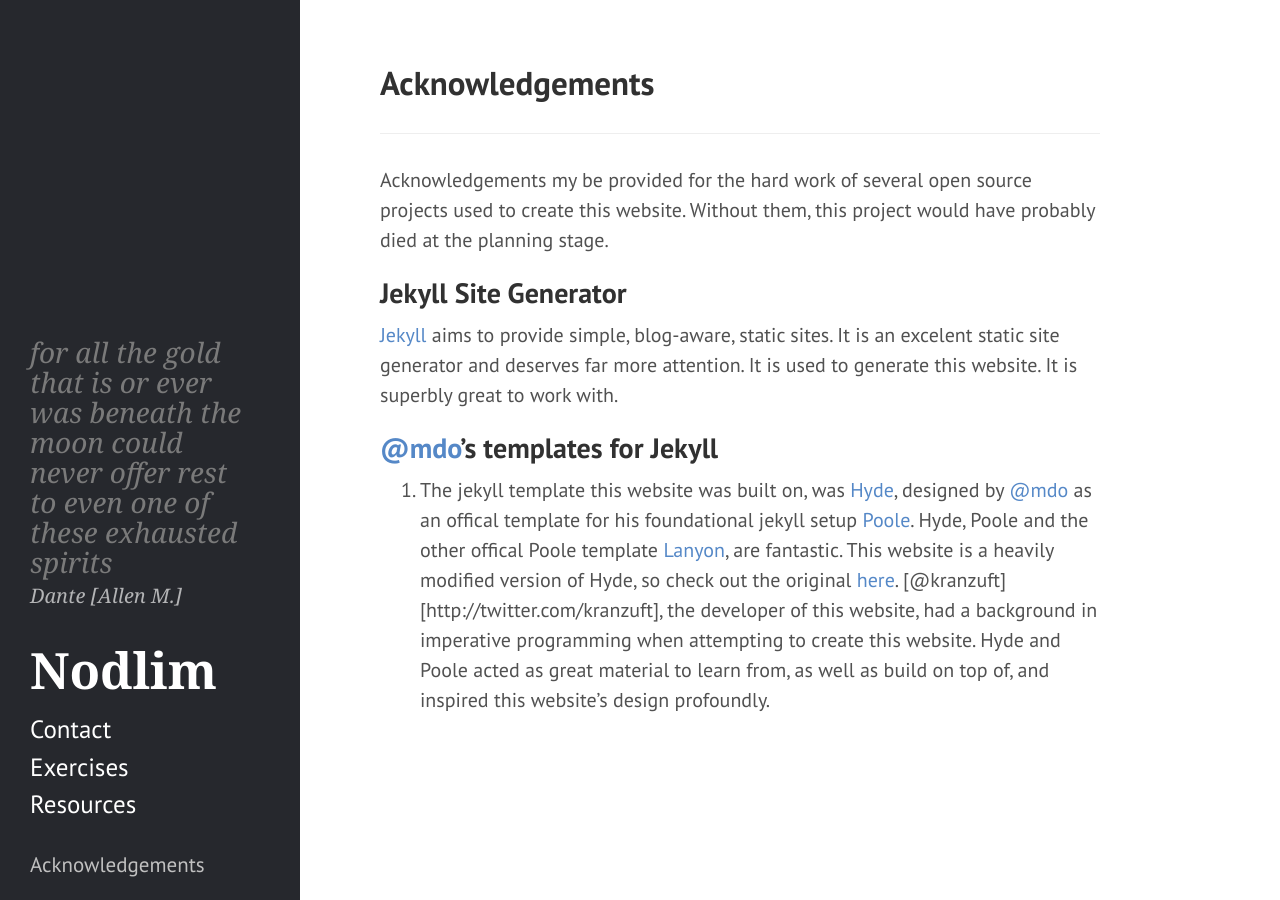
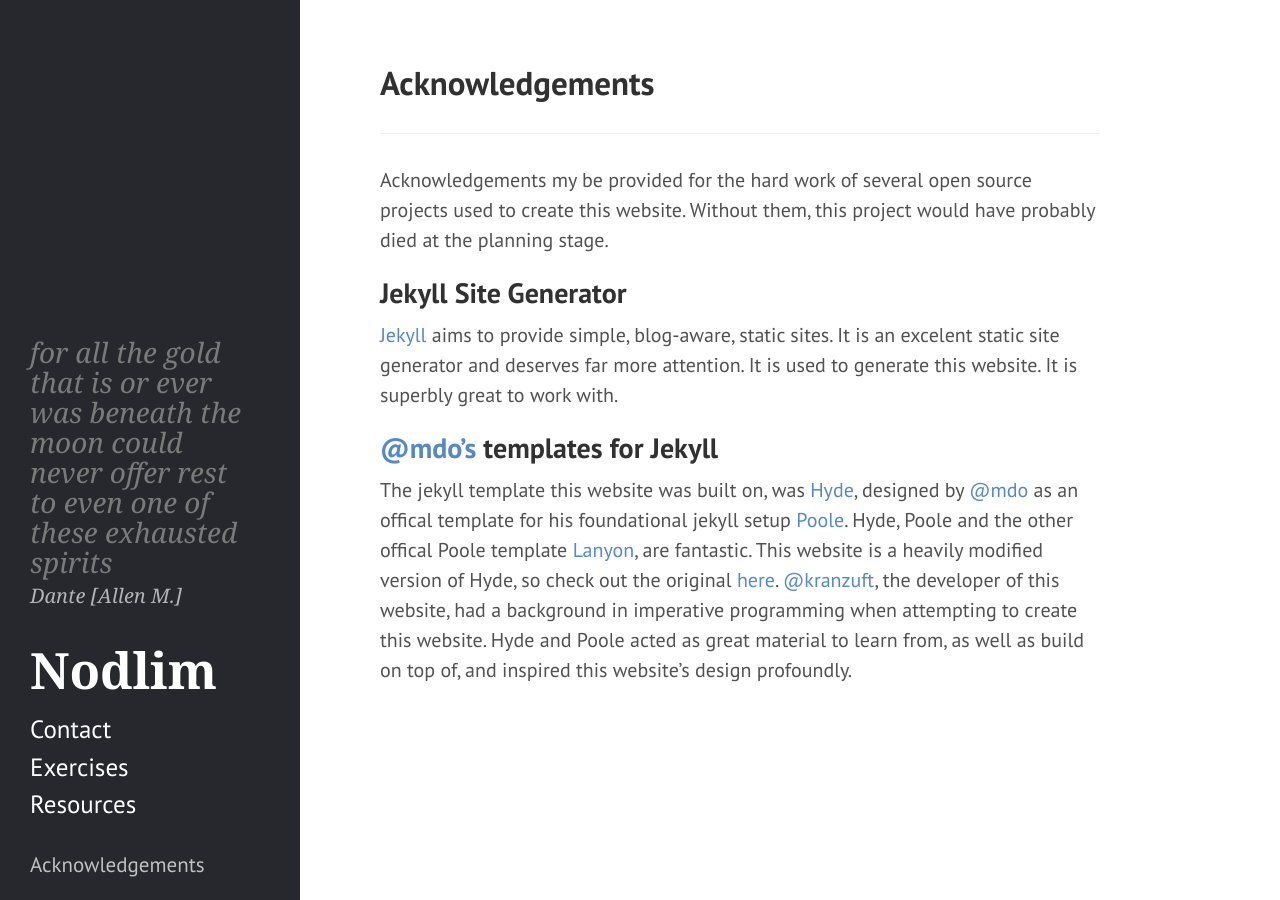
Before and after one commit to kranzuft/nodlim_old, a Jekyll site: the page built from acknowledgements.md, in a window 1280 px wide. Built offline with Jekyll 4.4.1, drawn with Linux system fonts in a browser that asks for light colours; some of the changed lines change nothing that is shown.

Commit message:
reworked mdo acknowledgement structural flaws (numbered points and heading hyperlink)

```diff
--- a/acknowledgements.md
+++ b/acknowledgements.md
@@ -16,9 +16,9 @@
 
 [Jekyll][jekyll] aims to provide simple, blog-aware, static sites. It is an excelent static site generator and deserves far more attention. It is used to generate this website. It is superbly great to work with.
 
-## [@mdo][mdo]'s templates for Jekyll
+## [@mdo's][mdo] templates for Jekyll
 
-2. The jekyll template this website was built on, was [Hyde][hyde], designed by [@mdo][mdo] as an offical template for his foundational jekyll setup [Poole][poole]. Hyde, Poole and the other offical Poole template [Lanyon][lanyon], are fantastic. This website is a heavily modified version of Hyde, so check out the original [here][hyde]. [@kranzuft][http://twitter.com/kranzuft], the developer of this website, had a background in imperative programming when attempting to create this website. Hyde and Poole acted as great material to learn from, as well as build on top of, and inspired this website's design profoundly.
+The jekyll template this website was built on, was [Hyde][hyde], designed by [@mdo][mdo] as an offical template for his foundational jekyll setup [Poole][poole]. Hyde, Poole and the other offical Poole template [Lanyon][lanyon], are fantastic. This website is a heavily modified version of Hyde, so check out the original [here][hyde]. [@kranzuft]({{ kranzuft_twit }}), the developer of this website, had a background in imperative programming when attempting to create this website. Hyde and Poole acted as great material to learn from, as well as build on top of, and inspired this website's design profoundly.
 
 [jekyll]: http://jekyllrb.com/
 [lanyon]: http://lanyon.getpoole.com
```
